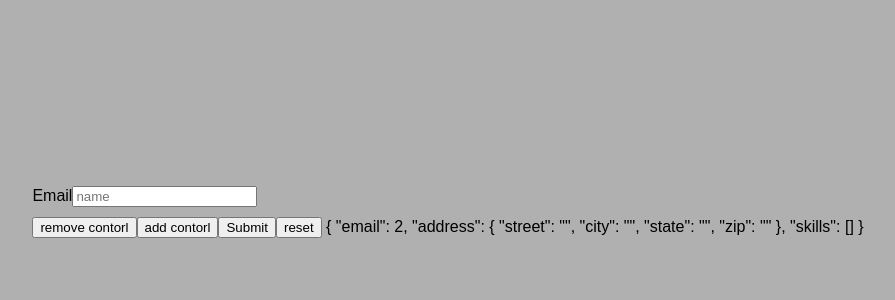
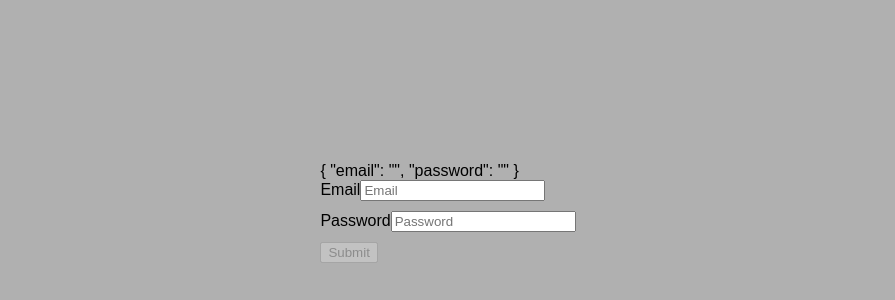
Before and after one commit to kyroluskamal/library-ar, an Angular app: page / in a window 1280 px wide. Shown: the part 196-496 px from the top of the page, without its empty margins (200-1095 px from the left). Built offline with nearby package versions, Linux system fonts and the light colour scheme.

Commit message:
[42] Template driven form

```diff
--- a/src/app/app.component.html
+++ b/src/app/app.component.html
@@ -1,25 +1,39 @@
 <div class="container">
+    {{user | json}}
     <form
-        [formGroup]="form2"
-        (ngSubmit)="submit()"
+        #userForm="ngForm"
+        (ngSubmit)="onSubmit(userForm, $event)"
     >
-    @for(key of formKeys ; track key){
         <div
             class="input-group"
             style="margin-bottom: 10px"
         >
             <label for="email">Email</label>
             <input
-              [formControlName]="key"
-              [placeholder]="key"
+                [(ngModel)]="user.email"
+                name="email"
+                id="email"
+                placeholder="Email"
+                required
             >
         </div>
-              <button (click)="removeControl(key)">remove contorl</button>
-
-    }
-        <button (click)="addControl()">add contorl</button>
-        <button type="submit">Submit</button>
-        <button type="reset">reset</button>
-        {{form.value | json}}
+        <div
+            class="input-group"
+            style="margin-bottom: 10px"
+        >
+            <label for="Password">Password</label>
+            <input
+                [(ngModel)]="user.password"
+                name="password"
+                id="Password"
+                placeholder="Password"
+            >
+        </div>
+        <button
+            type="submit"
+            [disabled]="userForm.invalid"
+        >
+            Submit
+        </button>
     </form>
 </div>
--- a/src/app/app.component.ts
+++ b/src/app/app.component.ts
@@ -1,25 +1,14 @@
-import { Component, inject } from '@angular/core';
 import {
-  FormArray,
-  FormBuilder,
-  FormControl,
-  FormGroup,
-  FormRecord,
-  NonNullableFormBuilder,
-  ValidationErrors,
-  Validators,
-} from '@angular/forms';
-interface UserFormGroup {
-  email?: (string | ValidationErrors)[];
-  name?: string[];
-  address: FormGroup<AddressFormGroup>;
-  skills: FormArray<FormControl<string>>;
-}
-interface AddressFormGroup {
-  street: FormControl<string | null>;
-  city: FormControl<string | null>;
-  state: FormControl<string | null>;
-  zip: FormControl<string | null>;
+  AfterContentChecked,
+  AfterViewChecked,
+  ChangeDetectorRef,
+  Component,
+  ViewChild,
+} from '@angular/core';
+import { NgForm } from '@angular/forms';
+interface UserLogin {
+  email: string;
+  password: string;
 }
 @Component({
   selector: 'app-root',
@@ -30,37 +19,16 @@ interface AddressFormGroup {
 })
 export class AppComponent {
   title = 'Coding Bible library';
-  formContol = new FormControl<string | null>(null);
-  fb = inject(FormBuilder);
+  user: UserLogin = {
+    email: '',
+    password: '',
+  };
 
-  form2 = new FormRecord<FormControl<string | null>>({
-    name: new FormControl(''),
-  }); // empty object
-  form = this.fb.group({
-    email: [2, [Validators.required]],
-    address: this.fb.group({
-      street: [''],
-      city: [''],
-      state: [''],
-      zip: [''],
-    }),
-    skills: new FormArray<FormControl<string>>([]),
-  });
-
-  get formKeys() {
-    return Object.keys(this.form2.controls);
-  }
-  ngOnInit() {}
-  submit() {
-    if (this.form.invalid) return;
-    console.log(this.form.value);
-  }
-  addControl() {
-    const controlName = `control${this.formKeys.length + 1}`;
-    this.form2.addControl(controlName, new FormControl(''));
-  }
-
-  removeControl(controlName: string) {
-    this.form2.removeControl(controlName);
+  @ViewChild('userForm', { read: NgForm }) loginForm!: NgForm;
+  onSubmit(ngForm: NgForm, event: any) {
+    if (this.loginForm.invalid) return;
+    console.log('Form submitted', this.user);
+    console.log('Form submitted', this.loginForm.value);
+    console.log('Form submitted', ngForm.value);
   }
 }
```
Also changed, not shown: src/app/app.module.ts (+4 -7 lines). Lines whose indentation alone changed are shown as unchanged.
